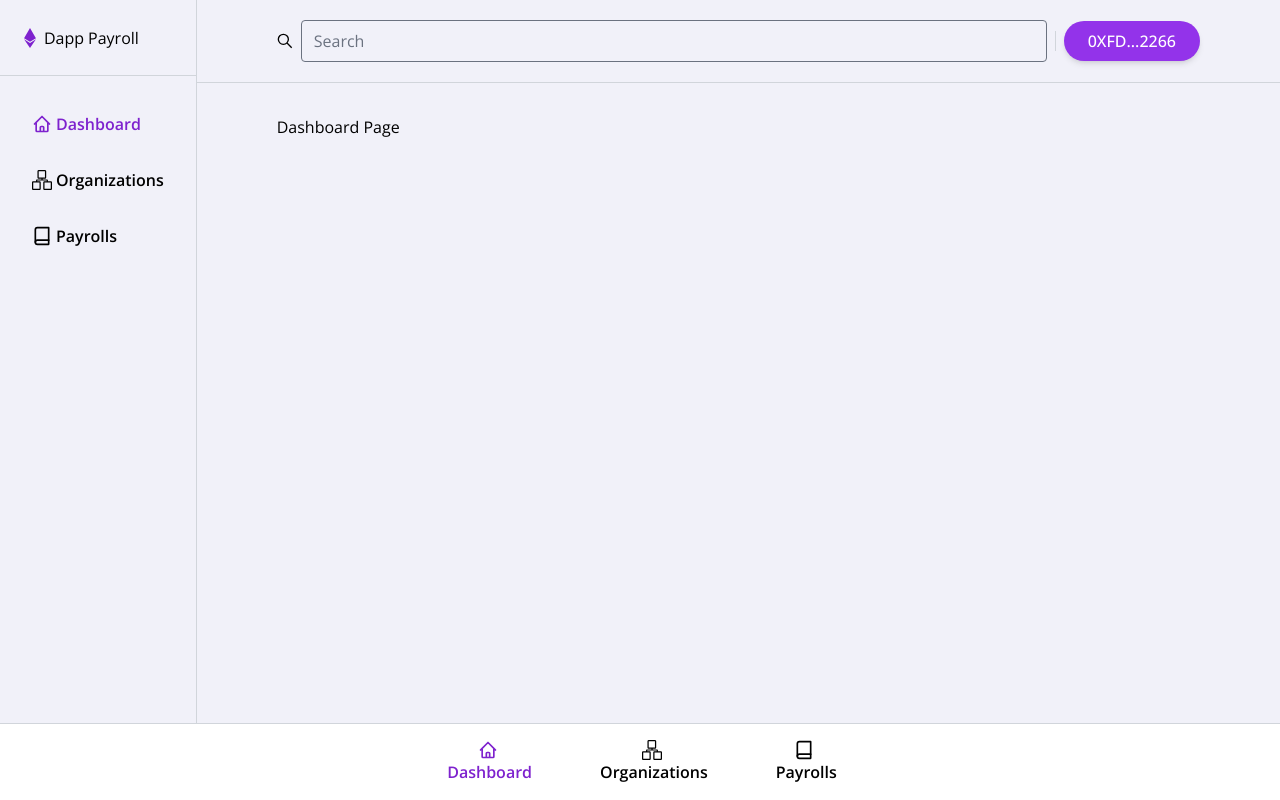
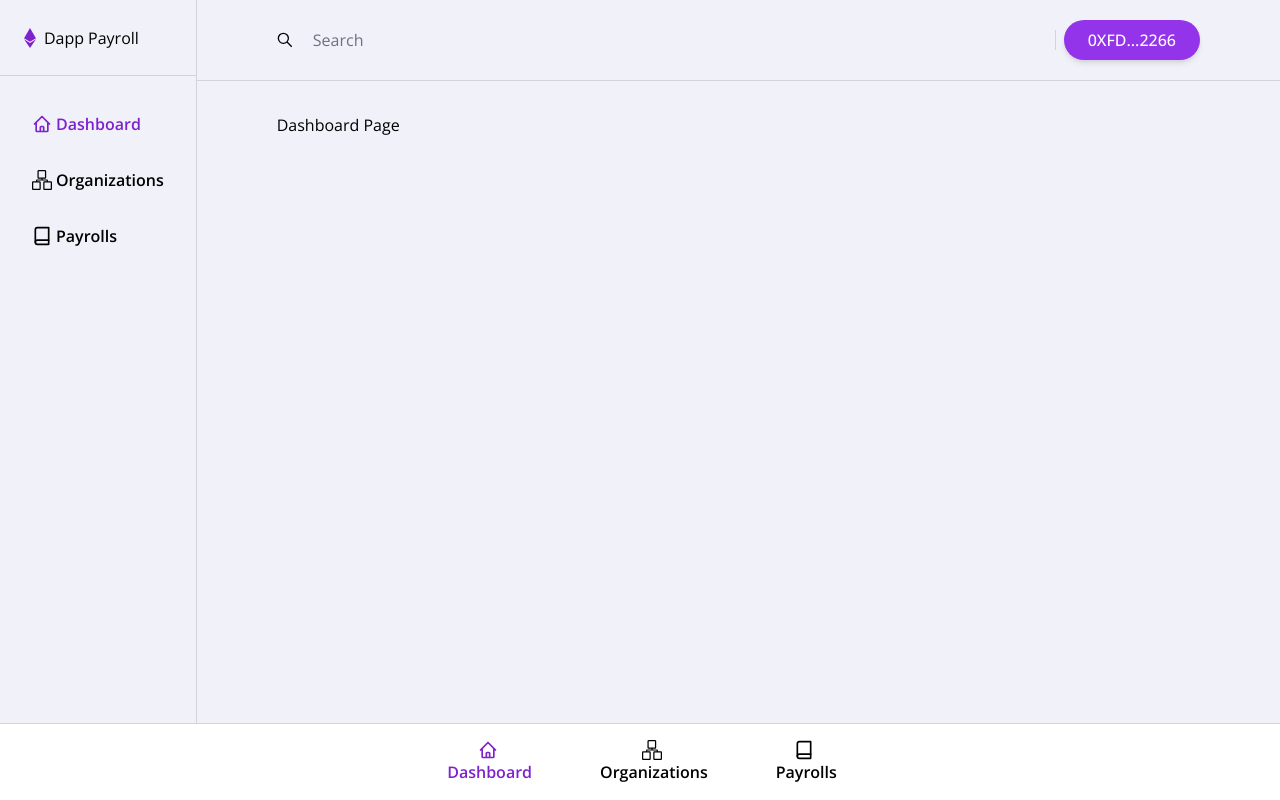
Before and after one commit to HVDgeek/dapp-payroll, a React (Create React App) app: page / in a window 1280 px wide. Built offline with nearby package versions, Linux system fonts and the light colour scheme.

Commit message:
Add `outline-none` and `border-0` on input component

```diff
--- a/src/components/Header.jsx
+++ b/src/components/Header.jsx
@@ -7,7 +7,7 @@ function Header() {
       <div className="flex justify-start items-center space-x-2 w-full">
         <GrSearch size={20} />
         <input
-          className="w-full flex-auto min-w-0 block text-base bg-transparent
+          className="w-full flex-auto min-w-0 block text-base bg-transparent outline-none border-0
           px-3 font-normal text-gray-700 rounded bg-clip-padding transition ease-in-out focus:text-gray-700 focus:outline-none focus:ring-0"
           type="search"
           placeholder="Search"
```
